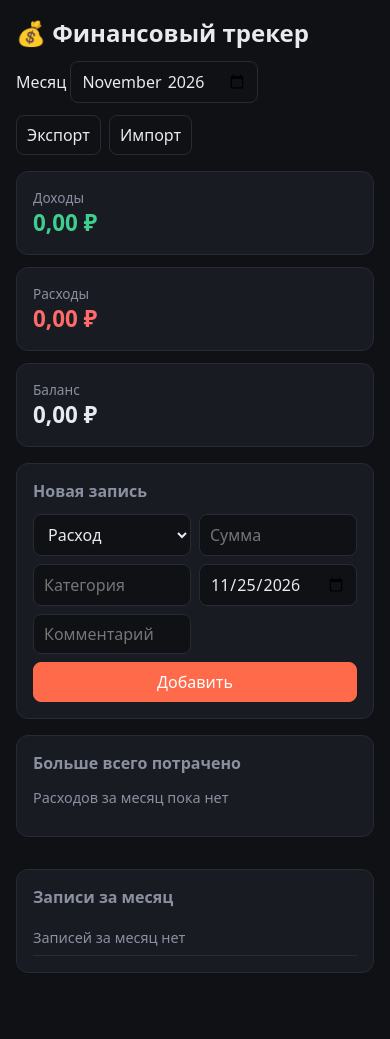
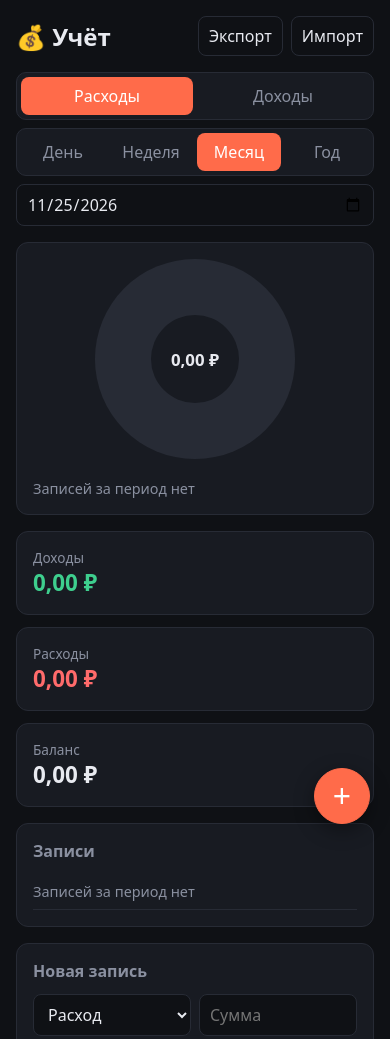
Before and after one commit to PCHE1ENOK/expense-tracker, a plain HTML site: page index.html in a window 390 px wide. Shown: the top 1039 px of the page. Before the commit the page ends 1005 px from the top, so only its background shows below. Drawn offline with Linux system fonts and the light colour scheme.

Commit message:
Redesign UI: donut chart, expense/income tabs, day/week/month/year periods, add button
Co-Authored-By: Claude Haiku 5.5 <noreply@anthropic.com>

```diff
--- a/index.html
+++ b/index.html
@@ -3,19 +3,37 @@
 <head>
   <meta charset="UTF-8">
   <meta name="viewport" content="width=device-width, initial-scale=1.0">
-  <title>Финансовый трекер</title>
+  <title>Учёт расходов и доходов</title>
   <link rel="stylesheet" href="style.css">
 </head>
 <body>
   <main class="container">
     <header class="topbar">
-      <h1>💰 Финансовый трекер</h1>
-      <label>Месяц <input type="month" id="month"></label>
+      <h1>💰 Учёт</h1>
       <div class="tools">
         <button type="button" id="export" class="ghost">Экспорт</button>
         <label class="btn ghost">Импорт<input type="file" id="import" accept="application/json" hidden></label>
       </div>
     </header>
+
+    <nav class="seg">
+      <button type="button" data-kind="expense" class="active">Расходы</button>
+      <button type="button" data-kind="income">Доходы</button>
+    </nav>
+    <nav class="seg">
+      <button type="button" data-period="day">День</button>
+      <button type="button" data-period="week">Неделя</button>
+      <button type="button" data-period="month" class="active">Месяц</button>
+      <button type="button" data-period="year">Год</button>
+    </nav>
+    <div class="toolbar">
+      <input type="date" id="anchor" aria-label="Дата периода">
+    </div>
+
+    <section class="panel summary">
+      <div id="donut" class="donut"><span id="total">0 ₽</span></div>
+      <ul id="cats" class="cats"></ul>
+    </section>
 
     <section class="cards">
       <div class="card"><span>Доходы</span><strong id="income" class="income">0</strong></div>
@@ -24,6 +42,11 @@
     </section>
 
     <section class="panel">
+      <h2>Записи</h2>
+      <ul id="list" class="list"></ul>
+    </section>
+
+    <section class="panel" id="formPanel">
       <h2>Новая запись</h2>
       <form id="form" class="form">
         <select id="type">
@@ -38,18 +61,8 @@
         <button type="submit">Добавить</button>
       </form>
     </section>
-
-    <div class="grid">
-      <section class="panel">
-        <h2>Больше всего потрачено</h2>
-        <ul id="top" class="bars"></ul>
-      </section>
-      <section class="panel">
-        <h2>Записи за месяц</h2>
-        <ul id="list" class="list"></ul>
-      </section>
-    </div>
   </main>
+  <button type="button" id="fab" class="fab" title="Добавить запись">+</button>
   <script src="script.js"></script>
 </body>
 </html>
--- a/script.js
+++ b/script.js
@@ -1,5 +1,6 @@
 const STORAGE_KEY = 'expense-tracker-v1';
 const DEFAULT_CATEGORIES = ['Работа', 'Подарок', 'Заказ', 'Еда', 'Транспорт', 'Покупки'];
+const COLORS = ['#ff6b6b', '#ffa94d', '#ffd43b', '#69db7c', '#38d9a9', '#4dabf7', '#9775fa', '#f783ac'];
 
 function load(storage) {
   try {
@@ -13,31 +14,51 @@ function save(storage, items) {
   storage.setItem(STORAGE_KEY, JSON.stringify(items));
 }
 
-function monthOf(date) {
-  return date.slice(0, 7);
+const iso = (d) => d.toISOString().slice(0, 10);
+
+// Диапазон дат [from, to] (YYYY-MM-DD) для периода, который содержит дату anchor
+function periodRange(period, anchor) {
+  const d = new Date(anchor + 'T00:00:00Z');
+  if (period === 'day') return { from: anchor, to: anchor };
+  if (period === 'week') {
+    const start = new Date(d);
+    start.setUTCDate(d.getUTCDate() - ((d.getUTCDay() + 6) % 7));
+    const end = new Date(start);
+    end.setUTCDate(start.getUTCDate() + 6);
+    return { from: iso(start), to: iso(end) };
+  }
+  if (period === 'month') {
+    const y = d.getUTCFullYear();
+    const m = d.getUTCMonth();
+    return { from: iso(new Date(Date.UTC(y, m, 1))), to: iso(new Date(Date.UTC(y, m + 1, 0))) };
+  }
+  const y = d.getUTCFullYear();
+  return { from: `${y}-01-01`, to: `${y}-12-31` };
 }
 
-function summarize(items, month) {
-  const inMonth = items.filter((t) => monthOf(t.date) === month);
+// kind — какой тип попадает в список и диаграмму; доходы/расходы считаются всегда
+function summarize(items, from, to, kind = 'expense') {
   let income = 0;
   let expense = 0;
   const byCategory = new Map();
+  const transactions = [];
 
-  for (const t of inMonth) {
-    if (t.type === 'income') {
-      income += t.amount;
-    } else {
-      expense += t.amount;
-      byCategory.set(t.category, (byCategory.get(t.category) || 0) + t.amount);
-    }
+  for (const t of items) {
+    if (t.date < from || t.date > to) continue;
+    if (t.type === 'income') income += t.amount;
+    else expense += t.amount;
+    if (t.type !== kind) continue;
+    transactions.push(t);
+    byCategory.set(t.category, (byCategory.get(t.category) || 0) + t.amount);
   }
 
+  const total = kind === 'income' ? income : expense;
   const top = [...byCategory]
     .sort((a, b) => b[1] - a[1])
-    .map(([category, amount]) => ({ category, amount, share: amount / expense }));
+    .map(([category, amount]) => ({ category, amount, share: amount / total }));
 
-  const transactions = inMonth.sort((a, b) => b.date.localeCompare(a.date));
-  return { income, expense, balance: income - expense, top, transactions };
+  transactions.sort((a, b) => b.date.localeCompare(a.date));
+  return { income, expense, balance: income - expense, total, top, transactions };
 }
 
 function addTransaction(items, t) {
@@ -69,12 +90,16 @@ function todayLocal() {
 function init() {
   const $ = (id) => document.getElementById(id);
   const el = {
-    month: $('month'),
+    anchor: $('anchor'),
     export: $('export'),
     import: $('import'),
+    fab: $('fab'),
     income: $('income'),
     expense: $('expense'),
     balance: $('balance'),
+    total: $('total'),
+    donut: $('donut'),
+    cats: $('cats'),
     form: $('form'),
     type: $('type'),
     amount: $('amount'),
@@ -82,77 +107,92 @@ function init() {
     date: $('date'),
     note: $('note'),
     categories: $('categories'),
-    top: $('top'),
     list: $('list'),
   };
 
   const fmt = (n) =>
     n.toLocaleString('ru-RU', { minimumFractionDigits: 2, maximumFractionDigits: 2 }) + ' ₽';
 
+  const state = { kind: 'expense', period: 'month', anchor: todayLocal() };
   let items = load(localStorage);
-  el.month.value = monthOf(todayLocal());
+  el.anchor.value = state.anchor;
   el.date.value = todayLocal();
 
-  function li(...children) {
-    const node = document.createElement('li');
-    node.append(...children);
-    return node;
-  }
-
-  function span(text, cls) {
-    const node = document.createElement('span');
-    node.textContent = text;
-    if (cls) node.className = cls;
-    return node;
+  function node(tag, text, cls) {
+    const n = document.createElement(tag);
+    if (text !== undefined) n.textContent = text;
+    if (cls) n.className = cls;
+    return n;
   }
 
   function render() {
-    const s = summarize(items, el.month.value);
+    document.querySelectorAll('[data-kind]').forEach((b) =>
+      b.classList.toggle('active', b.dataset.kind === state.kind)
+    );
+    document.querySelectorAll('[data-period]').forEach((b) =>
+      b.classList.toggle('active', b.dataset.period === state.period)
+    );
+
+    const { from, to } = periodRange(state.period, state.anchor);
+    const s = summarize(items, from, to, state.kind);
+
     el.income.textContent = fmt(s.income);
     el.expense.textContent = fmt(s.expense);
     el.balance.textContent = fmt(s.balance);
+    el.total.textContent = fmt(s.total);
+
+    let acc = 0;
+    const stops = s.top.map((c, i) => {
+      const start = acc;
+      acc += c.share * 100;
+      return `${COLORS[i % COLORS.length]} ${start}% ${acc}%`;
+    });
+    el.donut.style.background = stops.length
+      ? `conic-gradient(${stops.join(', ')})`
+      : 'conic-gradient(#272b35 0 100%)';
 
     el.categories.replaceChildren(
       ...allCategories(items).map((c) => {
-        const o = document.createElement('option');
+        const o = node('option');
         o.value = c;
         return o;
       })
     );
 
-    el.top.replaceChildren(
+    el.cats.replaceChildren(
       ...(s.top.length
-        ? s.top.map((c) => {
-            const bar = document.createElement('div');
-            bar.className = 'bar';
-            bar.style.width = (c.share * 100).toFixed(1) + '%';
-            return li(
-              span(c.category),
-              span(`${fmt(c.amount)} · ${(c.share * 100).toFixed(0)}%`, 'muted'),
-              bar
+        ? s.top.map((c, i) => {
+            const dot = node('span', '', 'dot');
+            dot.style.background = COLORS[i % COLORS.length];
+            const row = node('li', undefined, 'cat');
+            row.append(
+              dot,
+              node('span', c.category, 'name'),
+              node('span', (c.share * 100).toFixed(0) + '%', 'muted'),
+              node('span', fmt(c.amount), 'amount')
             );
+            return row;
           })
-        : [li(span('Расходов за месяц пока нет', 'muted'))])
+        : [node('li', 'Записей за период нет', 'muted')])
     );
 
     el.list.replaceChildren(
       ...(s.transactions.length
         ? s.transactions.map((t) => {
-            const row = li(
-              span(t.date.slice(8) + '.' + t.date.slice(5, 7), 'muted'),
-              span(t.category),
-              span(t.note || '', 'muted'),
-              span((t.type === 'income' ? '+' : '−') + fmt(t.amount), t.type)
-            );
-            const del = document.createElement('button');
-            del.textContent = '✕';
-            del.className = 'del';
+            const row = node('li');
+            const del = node('button', '✕', 'del');
             del.dataset.id = t.id;
             del.title = 'Удалить';
-            row.append(del);
+            row.append(
+              node('span', t.date.slice(8) + '.' + t.date.slice(5, 7), 'muted'),
+              node('span', t.category),
+              node('span', t.note || '', 'muted'),
+              node('span', (t.type === 'income' ? '+' : '−') + fmt(t.amount), t.type),
+              del
+            );
             return row;
           })
-        : [li(span('Записей за месяц нет', 'muted'))])
+        : [node('li', 'Записей за период нет', 'muted')])
     );
   }
 
@@ -161,6 +201,23 @@ function init() {
     save(localStorage, items);
     render();
   }
+
+  document.querySelectorAll('[data-kind]').forEach((b) =>
+    b.addEventListener('click', () => {
+      state.kind = b.dataset.kind;
+      render();
+    })
+  );
+  document.querySelectorAll('[data-period]').forEach((b) =>
+    b.addEventListener('click', () => {
+      state.period = b.dataset.period;
+      render();
+    })
+  );
+  el.anchor.addEventListener('input', () => {
+    if (el.anchor.value) state.anchor = el.anchor.value;
+    render();
+  });
 
   el.form.addEventListener('submit', (e) => {
     e.preventDefault();
@@ -182,12 +239,15 @@ function init() {
     el.amount.focus();
   });
 
-  el.list.addEventListener('click', (e) => {
-    const id = e.target.dataset?.id;
-    if (id && e.target.classList.contains('del')) commit(removeTransaction(items, id));
+  el.fab.addEventListener('click', () => {
+    el.form.scrollIntoView({ behavior: 'smooth' });
+    el.amount.focus();
   });
 
-  el.month.addEventListener('input', render);
+  el.list.addEventListener('click', (e) => {
+    const btn = e.target.closest('.del');
+    if (btn) commit(removeTransaction(items, btn.dataset.id));
+  });
 
   el.export.addEventListener('click', () => {
     const blob = new Blob([JSON.stringify(items, null, 2)], { type: 'application/json' });
@@ -227,5 +287,14 @@ function init() {
 if (typeof document !== 'undefined') {
   init();
 } else {
-  module.exports = { load, save, monthOf, summarize, addTransaction, removeTransaction, mergeTransactions, allCategories };
+  module.exports = {
+    load,
+    save,
+    periodRange,
+    summarize,
+    addTransaction,
+    removeTransaction,
+    mergeTransactions,
+    allCategories,
+  };
 }
--- a/style.css
+++ b/style.css
@@ -74,3 +74,29 @@ ul { list-style: none; margin: 0; padding: 0; }
 .list .del:hover { color: var(--expense); }
 
 .muted { color: var(--muted); font-size: .9rem; }
+
+.seg { display: flex; gap: 4px; background: var(--panel); border: 1px solid var(--border); border-radius: 10px; padding: 4px; margin-bottom: 8px; }
+.seg button { flex: 1; background: none; border: none; color: var(--muted); padding: 8px; border-radius: 8px; }
+.seg button.active { background: var(--accent); color: #fff; }
+.toolbar { margin-bottom: 16px; }
+.toolbar input { width: 100%; }
+
+.summary { display: grid; grid-template-columns: 220px 1fr; gap: 20px; align-items: center; }
+@media (max-width: 600px) { .summary { grid-template-columns: 1fr; justify-items: center; } }
+.donut {
+  width: 200px; height: 200px; border-radius: 50%; position: relative;
+  display: grid; place-items: center;
+}
+.donut::after {
+  content: ""; position: absolute; inset: 28%; border-radius: 50%; background: var(--panel);
+}
+#total { position: relative; z-index: 1; font-weight: 700; font-size: 1.05rem; }
+.cats { width: 100%; }
+.cat { display: grid; grid-template-columns: 12px 1fr auto auto; gap: 10px; align-items: center; padding: 8px 0; border-bottom: 1px solid var(--border); }
+.dot { width: 10px; height: 10px; border-radius: 50%; }
+.cat .amount { font-weight: 600; }
+
+.fab {
+  position: fixed; right: 20px; bottom: 20px; width: 56px; height: 56px; border-radius: 50%;
+  font-size: 2rem; line-height: 1; padding: 0; box-shadow: 0 6px 20px rgba(0, 0, 0, .4);
+}
```
Also changed, not shown: test.js (+35 -15 lines).
